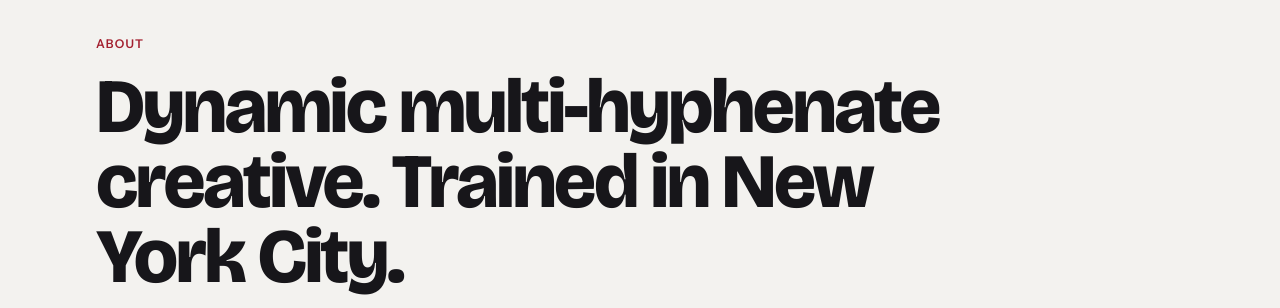
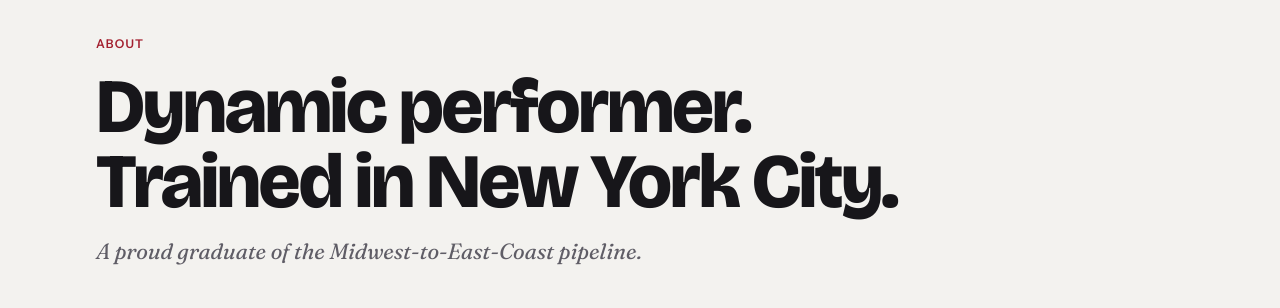
Before and after one commit to mott-lab/marynink, a plain HTML site: page about.html in a window 1280 px wide. Shown: the part 128-436 px from the top of the page. Drawn offline with nearby package versions, Linux system fonts and the light colour scheme.

Commit message:
About: headline wording
Co-Authored-By: Claude Fable 5.1 <noreply@anthropic.com>
Claude-Session: https://claude.ai/code/session_01BaZf5eM7HSYV3GDWHsqvmv

```diff
--- a/about.html
+++ b/about.html
@@ -41,7 +41,7 @@
   <section class="section" style="padding-bottom:56px">
     <div class="wrap stack">
       <span class="eyebrow">About</span>
-      <h1 class="display" style="max-width:900px">Dynamic multi-hyphenate creative. Trained in New York City.</h1>
+      <h1 class="display" style="max-width:900px">Dynamic performer. Trained in New York City.</h1>
       <p class="lede measure">A proud graduate of the Midwest-to-East-Coast pipeline.</p>
     </div>
   </section>
```
